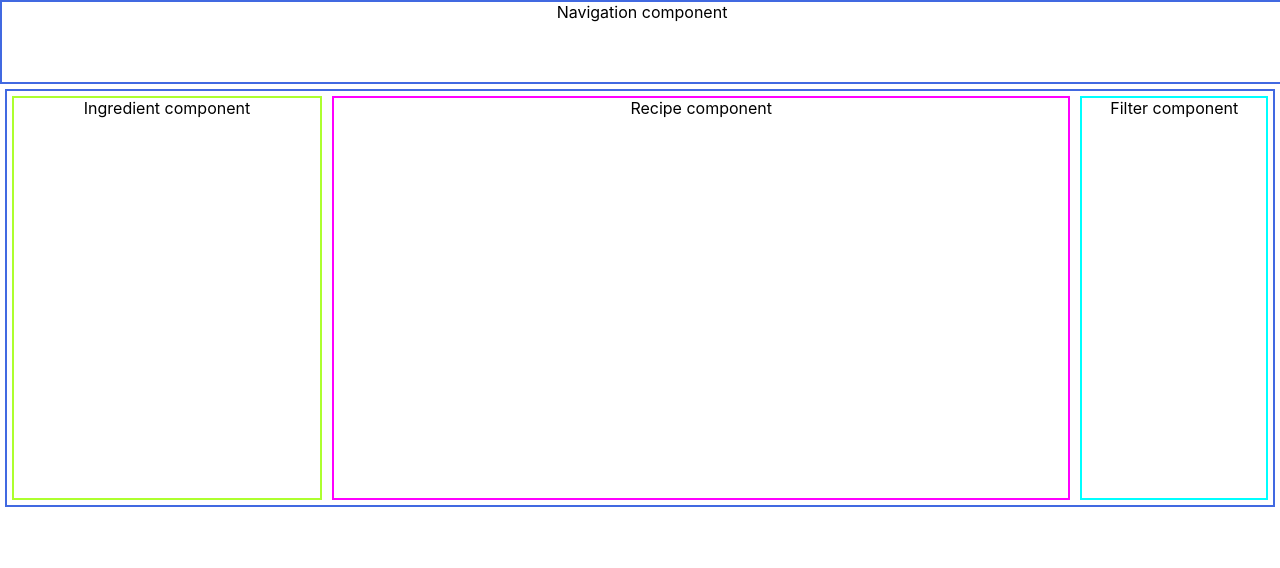
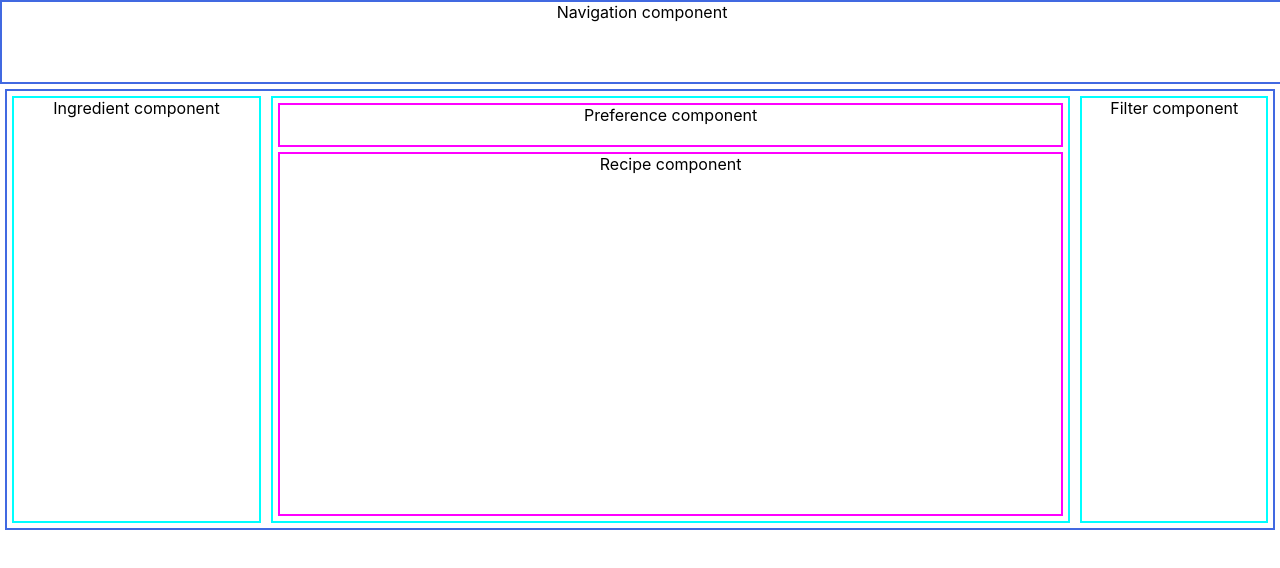
Before and after one commit to shujie1st/kitchen-sync, a React (Create React App) app in the folder client/: page / in a window 1280 px wide. Shown: the top 568 px of the page. Built offline with nearby package versions, Linux system fonts and the light colour scheme.

Commit message:
Add Preference component to app layout page

```diff
--- a/client/src/App.css
+++ b/client/src/App.css
@@ -13,15 +13,27 @@ nav {
 }
 
 .ingredients {
-	width: 25%;
-  border: 2px solid greenyellow;
+	width: 20%;
+  border: 2px solid aqua;
+  margin: 5px;
+  text-align: center;
+}
+
+.container-center {
+  width: 65%;
+  border: 2px solid aqua;
+  margin: 5px;
+}
+
+.preferences {
+  height: 40px;
+  border: 2px solid fuchsia;
   margin: 5px;
   text-align: center;
 }
 
 .recipes {
-  height: 400px;
-	width: 60%;
+  height: 360px;
   border: 2px solid fuchsia;
   margin: 5px;
   text-align: center;
--- a/client/src/App.js
+++ b/client/src/App.js
@@ -3,6 +3,7 @@ import Ingredient from './components/Ingredient';
 import Recipe from './components/Recipe';
 import Filter from './components/Filter';
 import './App.css';
+import Preference from './components/Preference';
 
 function App() {
   return (
@@ -10,7 +11,10 @@ function App() {
       <Navigation />
       <main className="container">
         <Ingredient />
-        <Recipe />
+        <div className="container-center">
+          <Preference />
+          <Recipe />
+        </div>
         <Filter />
       </main>
     </div>
--- /dev/null
+++ b/client/src/components/Preference.js
@@ -0,0 +1,9 @@
+function Preference(){
+  return (
+      <section className="preferences">
+        Preference component
+      </section>
+  );
+}
+
+export default Preference;
```
